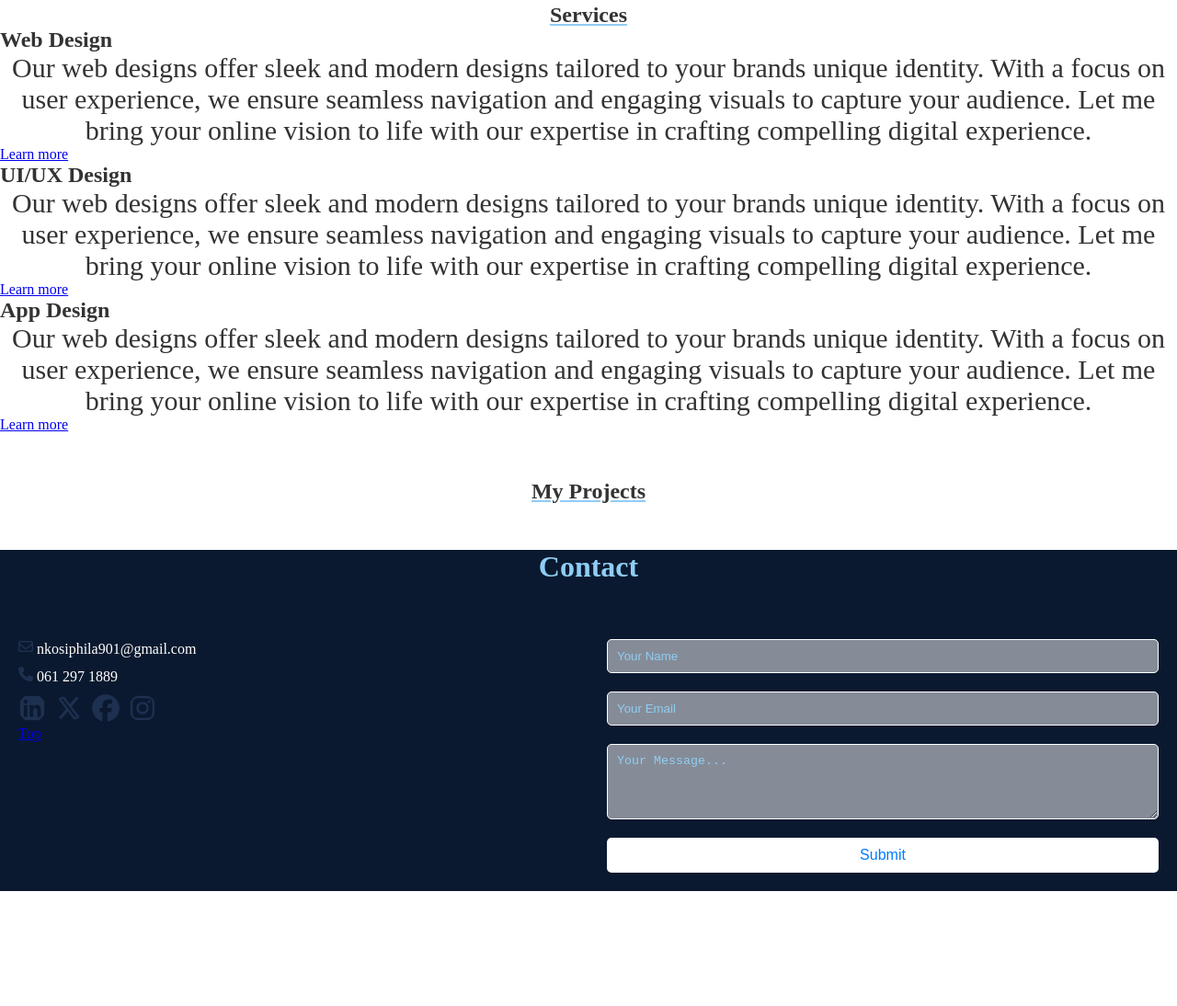
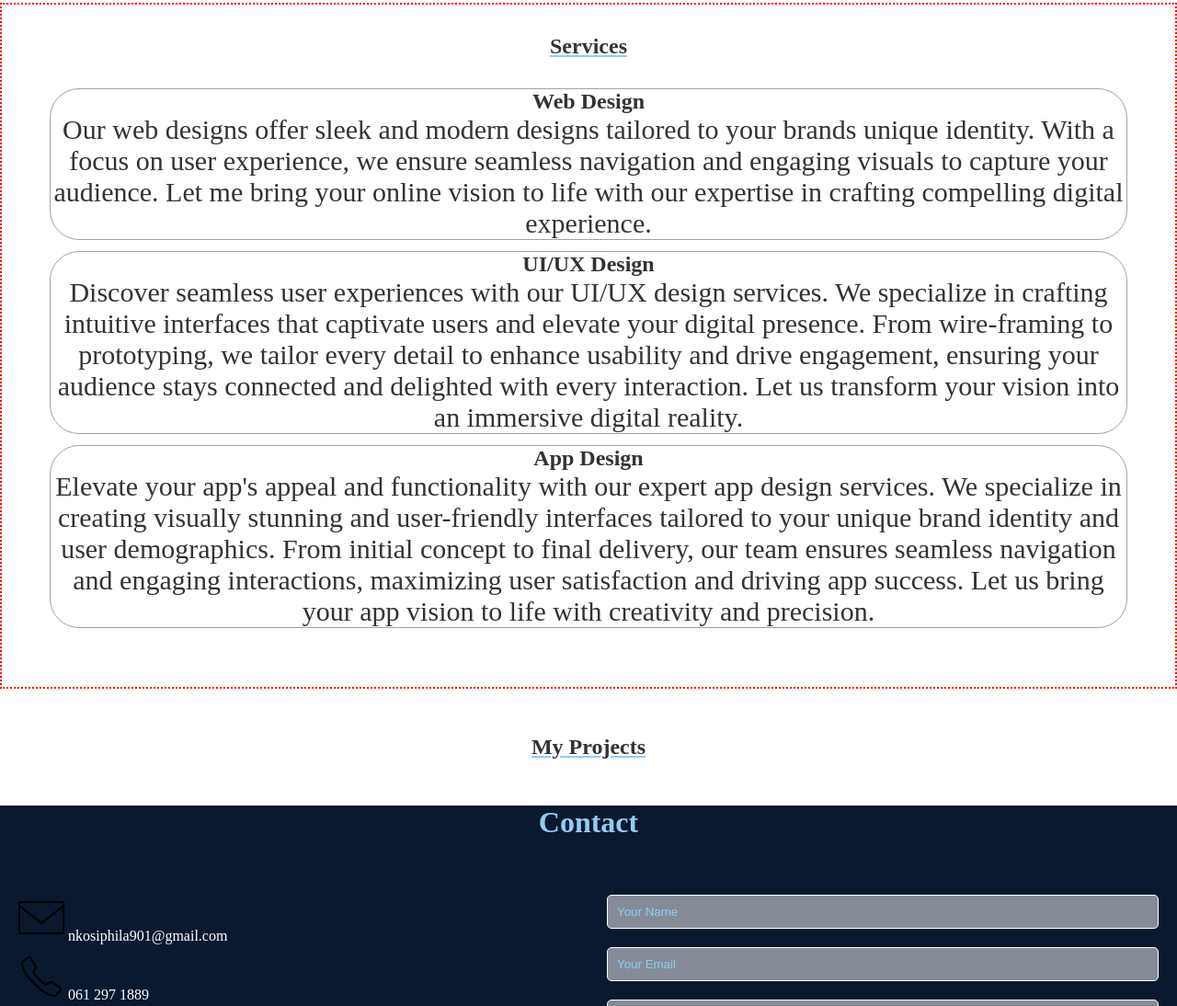
Before and after one commit to Nkosi2000/new-demo-project, a plain HTML site: page index.html in a window 1280 px wide. Shown: the part 1875-2969 px from the top of the page at 92% size. Before the commit the page ends 2844 px from the top, so only its background shows below. Drawn offline with Linux system fonts and the light colour scheme.

Commit message:
image icon updates

```diff
--- a/index.html
+++ b/index.html
@@ -177,25 +177,28 @@
                         capture your audience. Let me bring your online vision to life with our expertise in
                         crafting compelling digital experience.
                     </p>
-                    <a href               = "#">Learn more</a>
+
                     </div>
                     <div id               = "service2">
                     <h2>UI/UX Design</h2>
-                    <p>Our web designs offer sleek and modern designs tailored to your brands unique identity.
-                        With a focus on user experience, we ensure seamless navigation and engaging visuals to
-                        capture your audience. Let me bring your online vision to life with our expertise in
-                        crafting compelling digital experience.
+                    <p>Discover seamless user experiences with our UI/UX design services. We specialize in
+                        crafting intuitive interfaces that captivate users and elevate your digital presence.
+                        From wire-framing to prototyping, we tailor every detail to enhance usability and drive
+                        engagement, ensuring your audience stays connected and delighted with every interaction.
+                        Let us transform your vision into an immersive digital reality.
                     </p>
-                    <a href               = "#">Learn more</a>
+
                     </div>
                     <div id               = "service3">
                     <h2>App Design</h2>
-                    <p>Our web designs offer sleek and modern designs tailored to your brands unique identity.
-                        With a focus on user experience, we ensure seamless navigation and engaging visuals to
-                        capture your audience. Let me bring your online vision to life with our expertise in
-                        crafting compelling digital experience.
+                    <p>Elevate your app's appeal and functionality with our expert app design services.
+                        We specialize in creating visually stunning and user-friendly interfaces tailored
+                        to your unique brand identity and user demographics. From initial concept to final
+                        delivery, our team ensures seamless navigation and engaging interactions, maximizing
+                        user satisfaction and driving app success. Let us bring your app vision to life with
+                        creativity and precision.
                     </p>
-                    <a href               = "#">Learn more</a>
+
                     </div>
                 </div>
             </div>
@@ -219,14 +222,14 @@
             <div class                    = "row">
                 <!--CONTACT INFO ON THE RIGHT HAND SIDE-->
                 <div class                = "contact-left">
-                    <span><img src        = "images\Social media\envelope-regular.svg" alt="Email logo"> nkosiphila901@gmail.com</span>
-                    <span><img src        = "images\Social media\phone-solid.svg" alt="Phone call logo"> 061 297 1889</span>
+                    <span><img src        = "images\Social media\icons8-email-50.png" alt="Email logo"> nkosiphila901@gmail.com</span>
+                    <span><img src        = "images\Social media\icons8-phone-call-50.png" alt="Phone call logo"> 061 297 1889</span>
                     <!--SOCIAL MEDIA CONTACT PROFILE LINKS-->
                     <div class            = "social-icons">
-                        <a href           = ""><img src="images\Social media\linkedin.svg" alt="linkedin logo"></a>
-                        <a href           = ""><img src="images\Social media\x-twitter.svg" alt="x-twitter logo"></a>
-                        <a href           = ""><img src="images\Social media\facebook.svg" alt="facebook logo"></a>
-                        <a href           = ""><img src="images\Social media\instagram.svg" alt="instagram logo"></a>
+                        <a href           = ""><img src="images\Social media\icons8-linkedin-48.png" alt="linkedin logo"></a>
+                        <a href           = ""><img src="images\Social media\icons8-twitter-48.png" alt="x-twitter logo"></a>
+                        <a href           = ""><img src="images\Social media\icons8-facebook-48.png" alt="facebook logo"></a>
+                        <a href           = ""><img src="images\Social media\icons8-instagram-48.png" alt="instagram logo"></a>
                     </div>
                     <a href               = "#UP">Top</a>
                     <!--SOCIAL MEDIA LINKS ABOVE.-->
--- a/styles.css
+++ b/styles.css
@@ -260,38 +260,70 @@ header nav .menu-links a:hover {
     text-align              : center;
 }
 
-.service-list {
-    display                 : grid;
-    text-align              : justify;
+#Services
+{
+    position:relative;
 }
 
-.service-item {
-    background-color        : #f9f9f9;
-    padding                 : 20px;
-    border-radius           : 8px;
-    box-shadow              : 0 0 10px rgba(0, 0, 0, 0.1);
+
+
+.Container4
+{
+    justify-content         : center;
+    flex-direction          : column;
+    border                  : 2px dotted red;
+    display                 : grid;
+    align-content           : space-between;
+    padding                 : 2rem;
 }
 
-.service-item h2 {
-    font-size               : 1.5rem;
-    margin-bottom           : 10px;
+.service-list
+{
+    padding: 20px;
 }
 
-.service-item p {
-    font-size               : 1rem;
-    margin-bottom           : 15px;
-}
 
-.service-item a {
-    color                   : #007bff;
-    text-decoration         : none;
-    font-weight             : bold;
-}
 
-.service-item a:hover {
+.service-list a:hover {
     text-decoration         : underline;
 }
 
+#service1
+{
+    flex                    : 1;
+    background              : white;
+    border-radius           : 2rem;
+    border                  : rgb(53, 53, 53) 0.1rem solid;
+    border-color            : rgb(163, 163, 163);
+    text-align              : center;
+    margin-bottom           : 12px;
+    margin-top              : 12px;
+}
+
+
+#service2
+{
+    flex                    : 1;
+    background              : white;
+    border-radius           : 2rem;
+    border                  : rgb(53, 53, 53) 0.1rem solid;
+    border-color            : rgb(163, 163, 163);
+    text-align              : center;
+    margin-bottom           : 12px;
+    margin-top              : 12px;
+}
+
+#service3
+{
+    flex                    : 1;
+    background              : white;
+    border-radius           : 2rem;
+    border                  : rgb(53, 53, 53) 0.1rem solid;
+    border-color            : rgb(163, 163, 163);
+    text-align              : center;
+    margin-bottom           : 12px;
+    margin-top              : 12px;
+}
 
 #PROJECTS
 {
```
Also changed, not shown: images/Social media/2instagram.gif (added), images/Social media/envelope-regular.svg (deleted), images/Social media/facebook.svg (deleted), images/Social media/icons8-email-50.png (added), images/Social media/icons8-facebook-48.png (added), images/Social media/icons8-instagram-48.png (added), images/Social media/icons8-linkedin-48.png (added), images/Social media/icons8-phone-call-50.png (added), images/Social media/icons8-twitter-48.png (added), images/Social media/instagram.svg (deleted), images/Social media/linkedin.svg (deleted), images/Social media/phone-solid.svg (deleted), images/Social media/x-twitter.svg (deleted).
